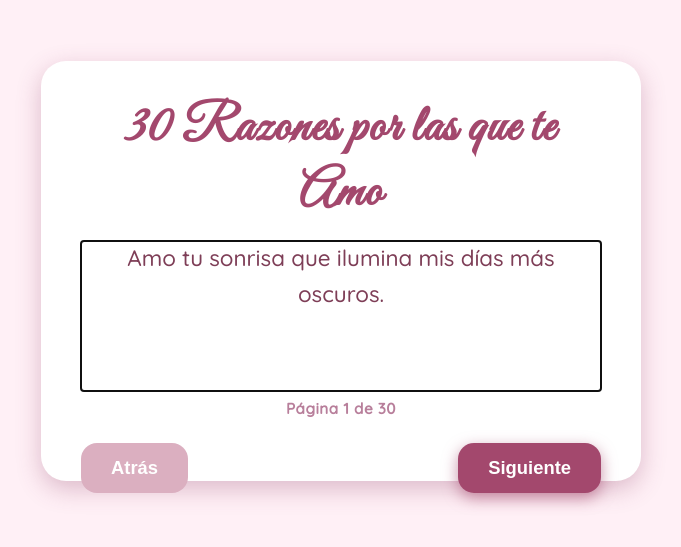
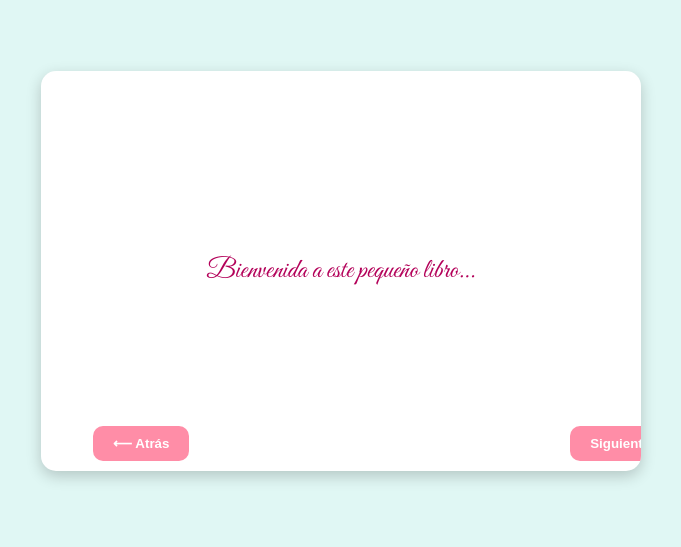
Before and after one commit to sergioevans2020/amor-dayara, a plain HTML site: page regalo3.html in a window 1280 px wide. Shown: the part 129-676 px from the top of the page, without its empty margins (299-980 px from the left). Drawn offline with Linux system fonts and the light colour scheme.

Commit message:
Update regalo3.html

```diff
--- a/regalo3.html
+++ b/regalo3.html
@@ -2,210 +2,157 @@
 <html lang="es">
 <head>
   <meta charset="UTF-8" />
-  <meta name="viewport" content="width=device-width, initial-scale=1" />
-  <title>Regalo 3 - 30 Razones por las que te Amo</title>
+  <meta name="viewport" content="width=device-width, initial-scale=1.0" />
+  <title>Regalo 3 - 30 razones por las que te amo 💖</title>
+  <link href="https://fonts.googleapis.com/css2?family=Great+Vibes&family=Quicksand:wght@500&display=swap" rel="stylesheet" />
   <style>
-    @import url('https://fonts.googleapis.com/css2?family=Great+Vibes&family=Quicksand:wght@500&display=swap');
-
-    /* Reset */
-    * {
-      box-sizing: border-box;
-    }
-
     body {
       margin: 0;
-      background: #fff0f6; /* pastel rosa claro */
+      padding: 0;
       font-family: 'Quicksand', sans-serif;
+      background: #e0f7f4;
       display: flex;
       justify-content: center;
       align-items: center;
       height: 100vh;
-      user-select: none;
-      color: #8b3a62;
+      overflow: hidden;
     }
 
-    .carta-container {
+    .libro {
+      width: 90%;
+      max-width: 600px;
+      height: 400px;
       background: #fff;
-      border-radius: 25px;
-      box-shadow: 0 8px 24px rgba(139, 58, 98, 0.3);
-      width: 90vw;
-      max-width: 600px;
-      height: 420px;
-      padding: 35px 40px;
-      display: flex;
-      flex-direction: column;
-      justify-content: space-between;
-      text-align: center;
+      border-radius: 15px;
+      box-shadow: 0 5px 15px rgba(0, 0, 0, 0.2);
       position: relative;
+      overflow: hidden;
+      padding: 2rem;
+      box-sizing: border-box;
     }
 
-    .titulo {
+    .pagina {
       font-family: 'Great Vibes', cursive;
-      font-size: 3.2rem;
-      margin: 0 0 15px 0;
-      user-select: text;
-      color: #a3486d;
-      letter-spacing: 1.2px;
+      font-size: 1.7rem;
+      color: #b30059;
+      opacity: 0;
+      transition: opacity 0.5s ease-in-out;
+      position: absolute;
+      top: 2rem;
+      left: 2rem;
+      right: 2rem;
+      bottom: 2rem;
+      display: flex;
+      justify-content: center;
+      align-items: center;
+      text-align: center;
     }
 
-    .razon {
-      font-size: 1.4rem;
-      line-height: 1.6;
-      min-height: 150px;
-      padding: 0 12px;
-      user-select: text;
-      transition: opacity 0.3s ease;
-      color: #7e3e57;
+    .pagina.activa {
+      opacity: 1;
     }
 
-    .pagina-info {
-      font-size: 0.95rem;
-      color: #b87f9b;
-      margin-top: 8px;
-      user-select: none;
-      font-weight: 600;
-      letter-spacing: 0.5px;
+    .controles {
+      position: absolute;
+      bottom: 10px;
+      width: 100%;
+      display: flex;
+      justify-content: space-between;
+      padding: 0 20px;
     }
 
-    .navegacion {
-      display: flex;
-      justify-content: space-between;
-      margin-top: 25px;
+    .boton {
+      background-color: #ff8da7;
+      color: white;
+      border: none;
+      border-radius: 10px;
+      padding: 10px 20px;
+      cursor: pointer;
+      font-weight: bold;
+      transition: 0.3s;
     }
 
-    button {
-      background: #a3486d;
-      border: none;
-      color: #fff;
-      padding: 14px 30px;
-      font-size: 1.15rem;
-      border-radius: 16px;
-      cursor: pointer;
-      font-weight: 700;
-      box-shadow: 0 5px 15px rgba(163, 72, 109, 0.6);
-      transition: background-color 0.25s ease, box-shadow 0.25s ease;
-      user-select: none;
-    }
-
-    button:disabled {
-      background: #dbafc0;
-      cursor: default;
-      box-shadow: none;
-    }
-
-    button:hover:not(:disabled) {
-      background: #852b54;
-      box-shadow: 0 8px 20px rgba(133, 43, 84, 0.8);
-    }
-
-    /* Responsive */
-    @media (max-width: 500px) {
-      .carta-container {
-        height: auto;
-        padding: 30px 25px;
-      }
-      .titulo {
-        font-size: 2.6rem;
-      }
-      .razon {
-        font-size: 1.2rem;
-        min-height: 120px;
-      }
-      button {
-        padding: 12px 25px;
-        font-size: 1rem;
-      }
+    .boton:hover {
+      background-color: #e86c90;
     }
   </style>
 </head>
 <body>
-
-  <main class="carta-container" role="main" aria-label="Carta interactiva con 30 razones por las que te amo">
-
-    <h1 class="titulo">30 Razones por las que te Amo</h1>
-
-    <section id="razonTexto" class="razon" tabindex="0" aria-live="polite" aria-atomic="true">
-      <!-- Texto de la razón aparecerá aquí -->
-    </section>
-
-    <div class="pagina-info" id="paginaInfo">Página 1 de 30</div>
-
-    <nav class="navegacion" aria-label="Navegación de razones">
-      <button id="btnAtras" aria-label="Razón anterior" disabled>Atrás</button>
-      <button id="btnSiguiente" aria-label="Siguiente razón">Siguiente</button>
-    </nav>
-
-  </main>
+  <div class="libro">
+    <div id="paginas-container">
+      <!-- Las páginas serán insertadas aquí -->
+    </div>
+    <div class="controles">
+      <button class="boton" onclick="anteriorPagina()">⟵ Atrás</button>
+      <button class="boton" onclick="siguientePagina()">Siguiente ⟶</button>
+    </div>
+  </div>
 
   <script>
-    const razones = [
-      "Amo tu sonrisa que ilumina mis días más oscuros.",
-      "Porque eres mi compañera perfecta en cada aventura.",
-      "Por cómo me entiendes sin necesidad de palabras.",
-      "Amo tu corazón bondadoso y lleno de amor.",
-      "Porque contigo aprendí lo que significa amar de verdad.",
-      "Amo cada pequeño detalle que me regalas sin esperar nada a cambio.",
-      "Por hacerme sentir siempre apoyado y valorado.",
-      "Porque eres mi inspiración y fuerza para seguir adelante.",
-      "Amo la manera en que me haces reír incluso en los momentos difíciles.",
-      "Por compartir conmigo tus sueños y esperanzas.",
-      "Porque contigo, la vida es una hermosa canción.",
-      "Amo cómo haces que todo a nuestro alrededor sea especial.",
-      "Por ser mi refugio seguro y mi paz interior.",
-      "Porque tu ternura es un bálsamo para mi alma.",
-      "Amo cómo enfrentas los retos con valentía y esperanza.",
-      "Por cada abrazo que me hace sentir en casa.",
-      "Porque tu voz es la melodía que calma mi corazón.",
-      "Amo la sinceridad y honestidad que siempre tienes conmigo.",
-      "Por enseñarme a ser mejor cada día.",
-      "Porque tu amor me da alas para volar alto.",
-      "Amo tus locuras que llenan mi vida de alegría.",
-      "Por cada momento compartido, grande o pequeño.",
-      "Porque eres la razón por la que creo en los milagros.",
-      "Amo la forma en que miras el mundo con esperanza.",
-      "Por tus palabras que siempre me levantan el ánimo.",
-      "Porque contigo aprendí a valorar lo simple y verdadero.",
-      "Amo cada segundo que paso a tu lado.",
-      "Por tu paciencia infinita y tu dulce comprensión.",
-      "Porque eres mi sueño hecho realidad.",
-      "Amo el amor que me das sin condiciones ni límites."
+    const frases = [
+      "Bienvenida a este pequeño libro...",
+      "1. Amo tu sonrisa porque ilumina mis días",
+      "2. Amo tu forma de mirar, tan profunda y sincera",
+      "3. Amo cómo me haces sentir amado siempre",
+      "4. Amo tus abrazos, son mi refugio favorito",
+      "5. Amo cuando te ríes conmigo, incluso sin sentido",
+      "6. Amo cómo te preocupas por mí",
+      "7. Amo tus detalles inesperados",
+      "8. Amo que siempre estás cuando te necesito",
+      "9. Amo cómo transformas mis días grises en color",
+      "10. Amo tu voz, es mi melodía de paz",
+      "11. Amo nuestra conexión única",
+      "12. Amo cómo haces especial lo simple",
+      "13. Amo tus mensajes llenos de amor",
+      "14. Amo tus ocurrencias que me hacen reír",
+      "15. Amo cómo te ves cuando duermes",
+      "16. Amo tu ternura infinita",
+      "17. Amo cómo me inspiras a ser mejor",
+      "18. Amo tu paciencia y comprensión",
+      "19. Amo cómo celebras mis logros",
+      "20. Amo compartir mis sueños contigo",
+      "21. Amo tus besos que lo curan todo",
+      "22. Amo tus manías, porque son parte de ti",
+      "23. Amo cuando me llamas mi amor",
+      "24. Amo que nunca te rindes",
+      "25. Amo cómo haces que confíe más en mí",
+      "26. Amo cómo caminas a mi lado en la vida",
+      "27. Amo cómo decoras mi mundo de amor",
+      "28. Amo cómo haces que todo valga la pena",
+      "29. Amo el futuro que sueño contigo",
+      "30. Amo todo de ti, simplemente porque eres tú 💖"
     ];
 
+    const contenedor = document.getElementById("paginas-container");
     let paginaActual = 0;
 
-    const razonTexto = document.getElementById('razonTexto');
-    const btnAtras = document.getElementById('btnAtras');
-    const btnSiguiente = document.getElementById('btnSiguiente');
-    const paginaInfo = document.getElementById('paginaInfo');
+    frases.forEach((frase, index) => {
+      const div = document.createElement("div");
+      div.classList.add("pagina");
+      if (index === 0) div.classList.add("activa");
+      div.innerText = frase;
+      contenedor.appendChild(div);
+    });
 
-    function mostrarPagina(index) {
-      razonTexto.style.opacity = 0;
-      setTimeout(() => {
-        razonTexto.textContent = razones[index];
-        paginaInfo.textContent = `Página ${index + 1} de ${razones.length}`;
-        btnAtras.disabled = index === 0;
-        btnSiguiente.disabled = index === razones.length - 1;
-        razonTexto.style.opacity = 1;
-        razonTexto.focus();
-      }, 250);
+    function actualizarPagina() {
+      const paginas = document.querySelectorAll(".pagina");
+      paginas.forEach(p => p.classList.remove("activa"));
+      paginas[paginaActual].classList.add("activa");
     }
 
-    btnAtras.addEventListener('click', () => {
+    function siguientePagina() {
+      if (paginaActual < frases.length - 1) {
+        paginaActual++;
+        actualizarPagina();
+      }
+    }
+
+    function anteriorPagina() {
       if (paginaActual > 0) {
         paginaActual--;
-        mostrarPagina(paginaActual);
+        actualizarPagina();
       }
-    });
-
-    btnSiguiente.addEventListener('click', () => {
-      if (paginaActual < razones.length - 1) {
-        paginaActual++;
-        mostrarPagina(paginaActual);
-      }
-    });
-
-    // Mostrar la primera razón al cargar
-    mostrarPagina(paginaActual);
+    }
   </script>
 </body>
 </html>
```
